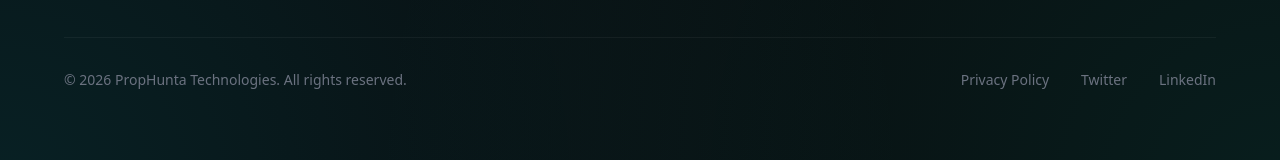
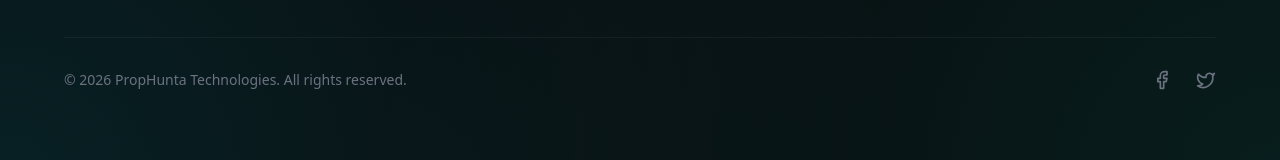
Before and after one commit to Remy-Arinze/prophunta_waitlist, a React (Vite) app: page / in a window 1280 px wide. Shown: the part 1010-1170 px from the top of the page. Built offline with nearby package versions, Linux system fonts and the light colour scheme.

Commit message:
added links

```diff
--- a/src/App.tsx
+++ b/src/App.tsx
@@ -1,6 +1,6 @@
 import { useState, useEffect } from 'react'
 import { motion, AnimatePresence } from 'framer-motion'
-import { Mail, CheckCircle2, Loader2, Shield, Zap, ArrowRight } from 'lucide-react'
+import { Mail, CheckCircle2, Loader2, Shield, Zap, ArrowRight, Facebook, Twitter } from 'lucide-react'
 import { useForm, ValidationError } from '@formspree/react'
 import './App.css'
 
@@ -234,10 +234,25 @@ function App() {
           className="mt-24 pt-8 border-t border-white/5 w-full max-w-6xl flex flex-col md:flex-row justify-between items-center gap-4 text-gray-500 text-sm"
         >
           <p>© 2026 PropHunta Technologies. All rights reserved.</p>
-          <div className="flex gap-8">
-            <a href="#" className="hover:text-white transition-colors">Privacy Policy</a>
-            <a href="#" className="hover:text-white transition-colors">Twitter</a>
-            <a href="#" className="hover:text-white transition-colors">LinkedIn</a>
+          <div className="flex gap-6">
+            <a
+              href="https://www.facebook.com/PropHunta"
+              target="_blank"
+              rel="noopener noreferrer"
+              className="hover:text-white transition-colors"
+              aria-label="Facebook"
+            >
+              <Facebook className="w-5 h-5" />
+            </a>
+            <a
+              href="https://x.com/PropHunta_"
+              target="_blank"
+              rel="noopener noreferrer"
+              className="hover:text-white transition-colors"
+              aria-label="Twitter"
+            >
+              <Twitter className="w-5 h-5" />
+            </a>
           </div>
         </motion.footer>
       </main>
```
